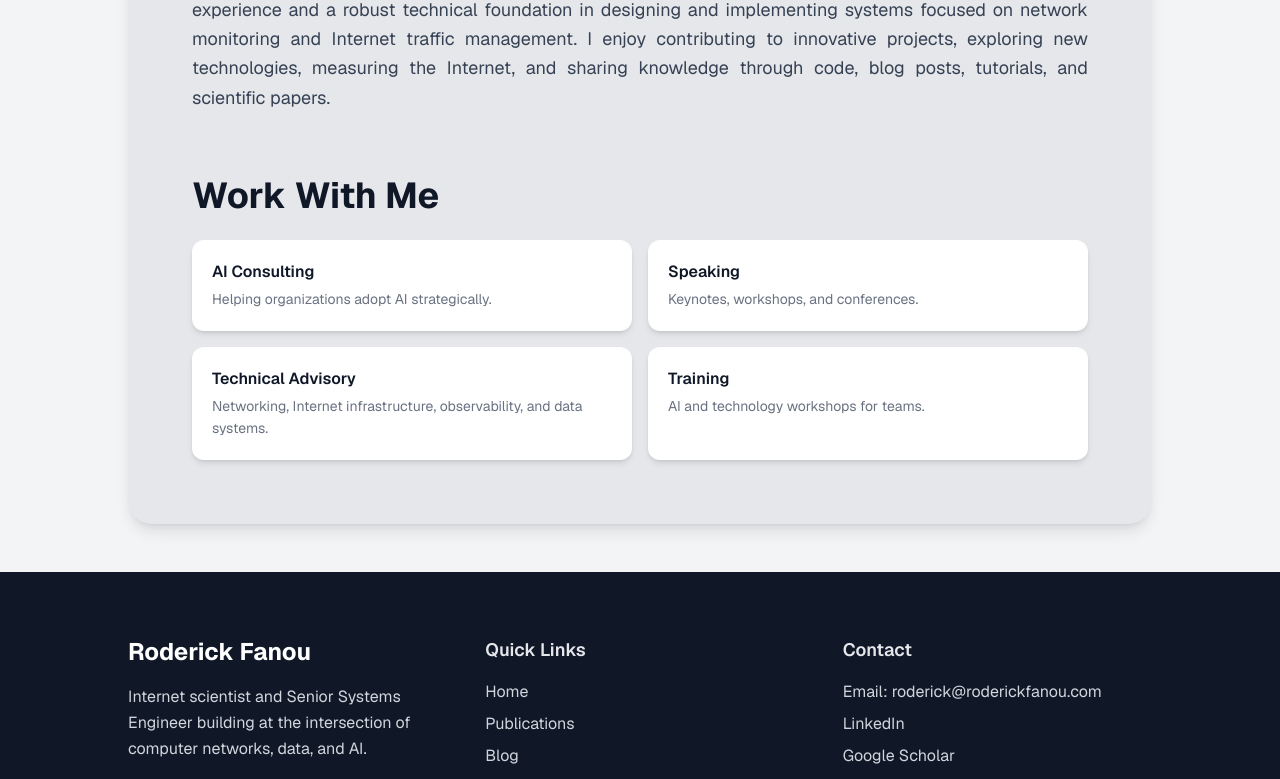
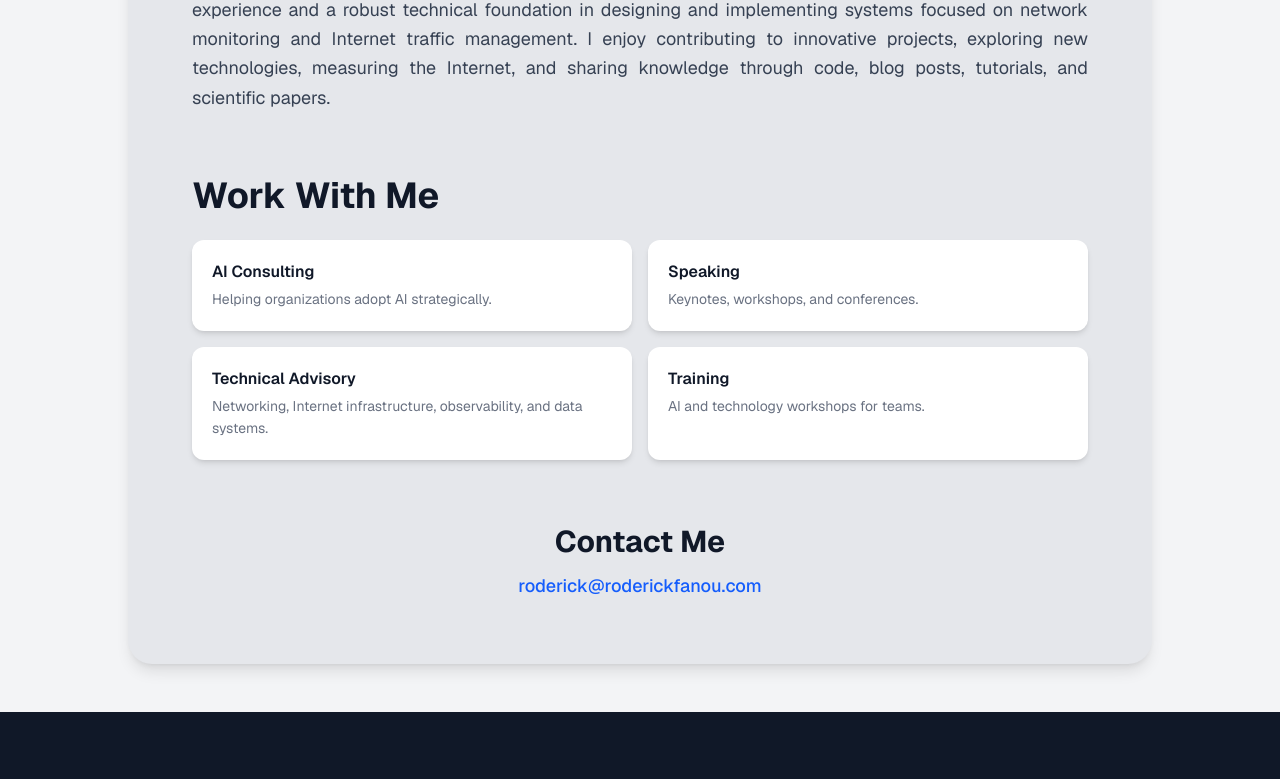
Before and after one commit to rodricfanou/rodricfanou.github.io, a Next.js app: page / in a window 1280 px wide. Shown: the part 696-1475 px from the top of the page. Built offline with nearby package versions, Linux system fonts and the light colour scheme.

Commit message:
Add email contact section to homepage

```diff
--- a/src/app/page.tsx
+++ b/src/app/page.tsx
@@ -108,6 +108,17 @@ export default function Home() {
             </div>
           </div>
         </FadeIn>
+
+        <FadeIn delay={200}>
+          <div className="text-center">
+            <h2 className="text-2xl font-bold mb-3 text-gray-900 md:text-3xl">Contact Me</h2>
+            <p className="text-gray-700 text-base md:text-lg">
+              <a href="mailto:roderick@roderickfanou.com" className="text-blue-600 hover:underline font-medium">
+                roderick@roderickfanou.com
+              </a>
+            </p>
+          </div>
+        </FadeIn>
       </section>
 
     </main>
```
